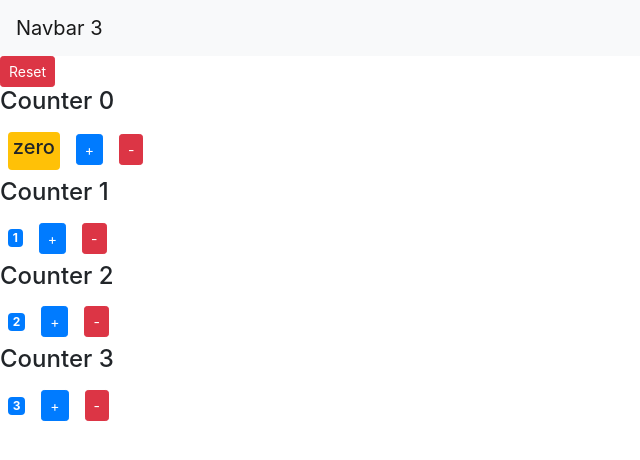
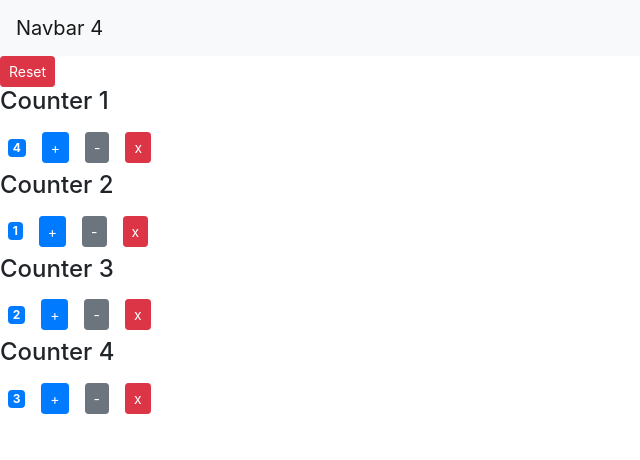
Before and after one commit to rahulharlalka/LEARNING_REACT, a React (Create React App) app: page / in a window 1280 px wide. Shown: the top 460 px of the page, without its empty margins (0-640 px from the left). Built offline with nearby package versions, Linux system fonts and the light colour scheme.

Commit message:
decrement button added

```diff
--- a/src/components/App.jsx
+++ b/src/components/App.jsx
@@ -7,10 +7,10 @@ function App(){
 
     const [state,setState]=useState({
         counters:[
-            {id:0,value:0},
-            {id:1,value:1},
-            {id:2,value:2},
-            {id:3,value:3}
+            {id:1,value:4},
+            {id:2,value:1},
+            {id:3,value:2},
+            {id:4,value:3}
         ]
     })
 
@@ -19,9 +19,15 @@ function App(){
         setState({counters});
     };
 
-    const handleIncrement= counterId =>{
+    const handleIncrement= counter =>{
         const counters =[...state.counters];
-        counters[counterId].value++;
+        let index=-1;
+        for(let i=0;i<counters.length;i++)
+        {
+            if(counters[i].id===counter)
+                index=i;
+        }
+        counters[index].value++;
         setState({counters});
     }
 
@@ -33,6 +39,17 @@ function App(){
         setState({counters});
     }
 
+    const handleDecrement= counter =>{
+        const counters =[...state.counters];
+        let index=-1;
+        for(let i=0;i<counters.length;i++)
+        {
+            if(counters[i].id===counter)
+                index=i;
+        };
+        counters[index].value--;
+        setState({counters});
+    }
 
 
 
@@ -44,6 +61,7 @@ function App(){
                  counters={state.counters}
                  onReset={handleReset}
                  onIncrement={handleIncrement}
+                 onDecrement={handleDecrement}
                  onDelete={handleDelete} />
             </main>
         </React.Fragment>
--- a/src/components/counter.jsx
+++ b/src/components/counter.jsx
@@ -11,7 +11,8 @@ function Counter(props){
             {props.children}
             <span  className={getBadgeClasses()}>{formatCount()}</span>
             <button onClick={()=>props.onIncrement(props.id)} className="btn btn-primary btn-sm m-2">+</button>
-            <button onClick={()=>props.onDelete(props.id)} className="btn btn-danger btn-sm m-2">-</button>
+            <button onClick={()=>props.onDecrement(props.id)} className="btn btn-secondary btn-sm m-2">-</button>
+            <button onClick={()=>props.onDelete(props.id)} className="btn btn-danger btn-sm m-2">x</button>
         </div>
     )
 
--- a/src/components/counters.jsx
+++ b/src/components/counters.jsx
@@ -11,6 +11,7 @@ function Counters(props){
                     id={counter.id}
                     value={counter.value}
                     onDelete={props.onDelete}
+                    onDecrement={props.onDecrement}
                     onIncrement={props.onIncrement}
                 >
                     <h4>Counter {counter.id}</h4>
```
